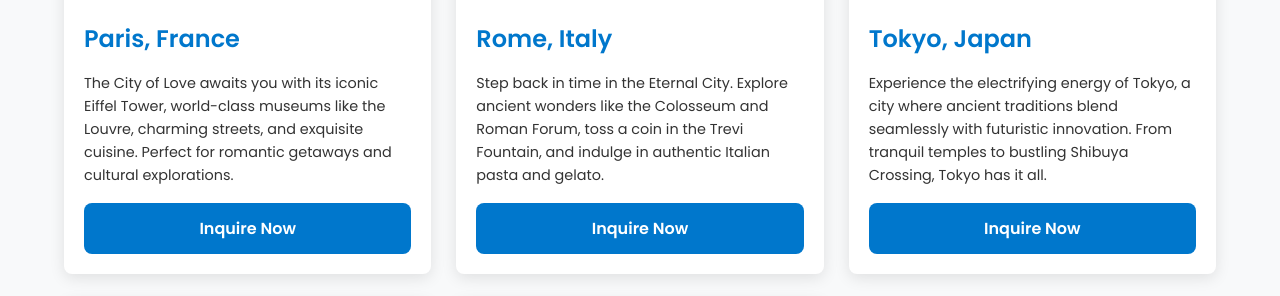
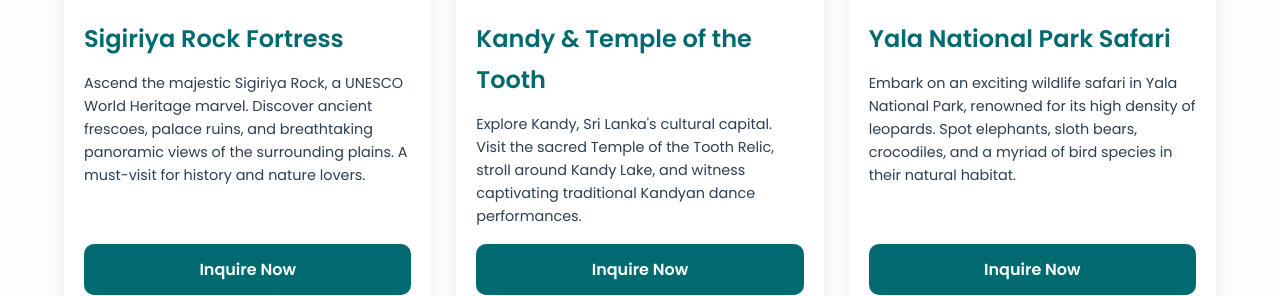
Before and after one commit to Dark-1717/yasintha17, a PHP site: page /destinations.php in a window 1280 px wide. Shown: the part 507-803 px from the top of the page. Run offline with PHP 8.4, Linux system fonts and the light colour scheme.

Commit message:
feat: Rebrand to LKD Travels with Sri Lankan theme
This commit rebrands the website to "LKD Travels" and implements a new UI/UX design focused on a Sri Lankan tourist company theme.

Key changes include:
- Updated company name to "LKD Travels" in headers, footers, page titles, content, and translation files.
- Defined and applied a new Sri Lankan-inspired color palette via CSS variables.
- Updated the hero banner image reference in CSS to suggest a Sri Lankan scene.
- Adapted placeholder content and image paths on index.php, destinations.php, and packages.php to feature Sri Lankan locations, tours, and themes.
- Updated English and placeholder Hindi translations in js/i18n.js to reflect the new company name and Sri Lankan-specific content.

Further work needed:
- Sourcing and adding actual images for all placeholders.
- Professional review and completion of Hindi translations.
- Implementation of backend functionality for contact form and potentially dynamic content management.

```diff
--- a/contact.php
+++ b/contact.php
@@ -3,7 +3,7 @@
 <head>
     <meta charset="UTF-8">
 <?php
-$pageTitle = "Contact Us";
+$pageTitle = "Contact LKD Travels";
 $activePage = "contact";
 include 'templates/header.php';
 ?>
@@ -48,10 +48,10 @@ include 'templates/header.php';
 
         <section id="contact-details">
             <h2 data-translate="contactDetailsTitle">Our Contact Information</h2>
-            <p><strong data-translate="contactAgencyName">GlobeTrotters Agency</strong></p>
+            <p><strong data-translate="contactAgencyName">LKD Travels</strong></p>
             <p data-translate="contactAddress">Address: 456 Adventure Avenue, Traveltown, USA</p>
             <p data-translate="contactPhone">Phone: (555) 123-4567</p>
-            <p><span data-translate="contactEmailLabel">Email:</span> <a href="mailto:contact@globetrotters.com">contact@globetrotters.com</a></p>
+            <p><span data-translate="contactEmailLabel">Email:</span> <a href="mailto:contact@lkdtravels.com">contact@lkdtravels.com</a></p>
             <p data-translate="contactBusinessHours">Business Hours: Monday - Friday, 9:00 AM - 6:00 PM (EST)</p>
         </section>
 
--- a/css/style.css
+++ b/css/style.css
@@ -3,22 +3,28 @@
 /* Google Fonts Import */
 @import url('https://fonts.googleapis.com/css2?family=Poppins:wght@300;400;600;700&family=Roboto:wght@400;500&family=Noto+Sans+Devanagari:wght@400;700&display=swap');
 
-/* CSS Variables for easier theme management */
+/* CSS Variables for LKD Travels - Sri Lankan Theme */
 :root {
-    --primary-color: #0077cc; /* Vibrant Blue */
-    --secondary-color: #ff6600; /* Energetic Orange */
-    --accent-color: #f4a261; /* Sandy Accent */
-    --text-color: #333333;
+    /* Sri Lankan Inspired Palette */
+    --primary-color: #006A71;   /* Deep Teal/Ocean Blue - Similar to previous primary, but richer */
+    --secondary-color: #FF7F3F; /* Vibrant Saffron/Orange - Good for CTAs */
+    --accent-color: #F4A261;    /* Warm Sandy Beige/Light Gold - For backgrounds or highlights */
+
+    --text-color: #2c3e50; /* Dark Slate Blue/Gray - Softer than pure black */
     --light-text-color: #ffffff;
-    --background-color: #f8f9fa; /* Light Gray Background */
+    --background-color: #fdfdfd; /* Very light, almost white, for a clean look */
     --card-background: #ffffff;
-    --footer-background: #2c3e50; /* Dark Blue-Gray */
+    --footer-background: #27374D; /* Darker, desaturated blue for footer */
+
+    /* Fonts - Kept from previous modern theme as they are versatile */
     --font-primary: 'Poppins', sans-serif;
     --font-secondary: 'Roboto', sans-serif;
     --font-hindi: 'Noto Sans Devanagari', sans-serif;
-    --card-shadow: 0 4px 15px rgba(0, 0, 0, 0.1);
-    --card-hover-shadow: 0 6px 20px rgba(0, 0, 0, 0.15);
-    --border-radius: 8px;
+
+    /* UI Elements */
+    --card-shadow: 0 5px 15px rgba(0, 0, 0, 0.08); /* Softer shadow */
+    --card-hover-shadow: 0 8px 25px rgba(0, 0, 0, 0.12);
+    --border-radius: 10px; /* Slightly more rounded */
 }
 
 /* Basic Reset */
@@ -125,7 +131,7 @@ main {
 
 /* Hero Section */
 #hero {
-    background: linear-gradient(rgba(0, 0, 0, 0.5), rgba(0, 0, 0, 0.5)), url('../images/hero-banner.jpg') no-repeat center center/cover; /* Placeholder image */
+    background: linear-gradient(rgba(0, 0, 0, 0.4), rgba(0, 0, 0, 0.4)), url('../images/sri-lanka-hero-banner.jpg') no-repeat center center/cover; /* Updated Placeholder image */
     color: var(--light-text-color);
     padding: 6rem 2rem;
     text-align: center;
--- a/destinations.php
+++ b/destinations.php
@@ -3,57 +3,57 @@
 <head>
     <meta charset="UTF-8">
 <?php
-$pageTitle = "Our Destinations";
+$pageTitle = "Destinations";
 $activePage = "destinations";
 include 'templates/header.php';
 ?>
         <section id="destinations-list">
-            <h2 data-translate="destinationsPageTitle">Explore Our Curated Destinations</h2>
-            <p data-translate="destinationsPageSubtitle">Discover breathtaking places around the globe. We offer a wide variety of locations to suit every traveler's dream.</p>
+            <h2 data-translate="destinationsPageTitle">Discover the Wonders of Sri Lanka</h2>
+            <p data-translate="destinationsPageSubtitle">Explore breathtaking landscapes, ancient cities, pristine beaches, and vibrant culture. LKD Travels offers curated experiences for every traveler.</p>
 
             <div class="grid-container">
-                <div class="destination-item" id="paris">
-                    <img src="images/paris-full.jpg" alt="Paris, France - Eiffel Tower">
+                <div class="destination-item" id="sigiriya">
+                    <img src="images/sigiriya-full.jpg" alt="Sigiriya Rock Fortress, Sri Lanka - Full View">
                     <div class="card-content">
-                        <h3 data-translate="parisTitle">Paris, France</h3>
-                        <p data-translate="parisFullDescription">The City of Love awaits you with its iconic Eiffel Tower, world-class museums like the Louvre, charming streets, and exquisite cuisine. Perfect for romantic getaways and cultural explorations.</p>
-                        <a href="contact.html?destination=paris" class="btn-details" data-translate="inquireNow">Inquire Now</a>
+                        <h3 data-translate="sigiriyaTitle">Sigiriya Rock Fortress</h3>
+                        <p data-translate="sigiriyaFullDescription">Ascend the majestic Sigiriya Rock, a UNESCO World Heritage marvel. Discover ancient frescoes, palace ruins, and breathtaking panoramic views of the surrounding plains. A must-visit for history and nature lovers.</p>
+                        <a href="contact.php?destination=sigiriya" class="btn-details" data-translate="inquireNow">Inquire Now</a>
                     </div>
                 </div>
 
-                <div class="destination-item" id="rome">
-                    <img src="images/rome-full.jpg" alt="Rome, Italy - Colosseum">
+                <div class="destination-item" id="kandy">
+                    <img src="images/kandy-temple.jpg" alt="Kandy & Temple of the Tooth, Sri Lanka">
                     <div class="card-content">
-                        <h3 data-translate="romeTitle">Rome, Italy</h3>
-                        <p data-translate="romeFullDescription">Step back in time in the Eternal City. Explore ancient wonders like the Colosseum and Roman Forum, toss a coin in the Trevi Fountain, and indulge in authentic Italian pasta and gelato.</p>
-                        <a href="contact.html?destination=rome" class="btn-details" data-translate="inquireNow">Inquire Now</a>
+                        <h3 data-translate="kandyTitle">Kandy & Temple of the Tooth</h3>
+                        <p data-translate="kandyFullDescription">Explore Kandy, Sri Lanka's cultural capital. Visit the sacred Temple of the Tooth Relic, stroll around Kandy Lake, and witness captivating traditional Kandyan dance performances.</p>
+                        <a href="contact.php?destination=kandy" class="btn-details" data-translate="inquireNow">Inquire Now</a>
                     </div>
                 </div>
 
-                <div class="destination-item" id="tokyo">
-                    <img src="images/tokyo-full.jpg" alt="Tokyo, Japan - Shibuya Crossing">
+                <div class="destination-item" id="yala">
+                    <img src="images/yala-leopard.jpg" alt="Yala National Park Leopard Safari, Sri Lanka">
                     <div class="card-content">
-                        <h3 data-translate="tokyoTitle">Tokyo, Japan</h3>
-                        <p data-translate="tokyoFullDescription">Experience the electrifying energy of Tokyo, a city where ancient traditions blend seamlessly with futuristic innovation. From tranquil temples to bustling Shibuya Crossing, Tokyo has it all.</p>
-                        <a href="contact.html?destination=tokyo" class="btn-details" data-translate="inquireNow">Inquire Now</a>
+                        <h3 data-translate="yalaTitle">Yala National Park Safari</h3>
+                        <p data-translate="yalaFullDescription">Embark on an exciting wildlife safari in Yala National Park, renowned for its high density of leopards. Spot elephants, sloth bears, crocodiles, and a myriad of bird species in their natural habitat.</p>
+                        <a href="contact.php?destination=yala" class="btn-details" data-translate="inquireNow">Inquire Now</a>
                     </div>
                 </div>
 
-                <div class="destination-item" id="bali">
-                    <img src="images/bali-full.jpg" alt="Bali, Indonesia - Rice Terraces">
+                <div class="destination-item" id="ella">
+                    <img src="images/ella-train-full.jpg" alt="Ella scenic train ride and Nine Arch Bridge, Sri Lanka">
                     <div class="card-content">
-                        <h3 data-translate="baliTitle">Bali, Indonesia</h3>
-                        <p data-translate="baliFullDescription">Known as the Island of Gods, Bali offers stunning beaches, lush rice paddies, vibrant coral reefs, and a unique spiritual culture. Ideal for relaxation, adventure, and yoga retreats.</p>
-                        <a href="contact.html?destination=bali" class="btn-details" data-translate="inquireNow">Inquire Now</a>
+                        <h3 data-translate="ellaTitle">Ella's Scenic Highlands</h3>
+                        <p data-translate="ellaFullDescription">Discover the charming hill country town of Ella. Hike to Little Adam's Peak, enjoy stunning views from Ella Gap, and take the iconic train journey over the Nine Arch Bridge through lush tea estates.</p>
+                        <a href="contact.php?destination=ella" class="btn-details" data-translate="inquireNow">Inquire Now</a>
                     </div>
                 </div>
 
-                <div class="destination-item" id="newyork">
-                    <img src="images/newyork-full.jpg" alt="New York, USA - Skyline">
+                <div class="destination-item" id="galle">
+                    <img src="images/galle-fort.jpg" alt="Galle Fort historical site, Sri Lanka">
                     <div class="card-content">
-                        <h3 data-translate="newyorkTitle">New York City, USA</h3>
-                        <p data-translate="newyorkFullDescription">The city that never sleeps! Experience Broadway shows, iconic landmarks like the Statue of Liberty and Times Square, diverse neighborhoods, and world-class shopping and dining.</p>
-                        <a href="contact.html?destination=newyork" class="btn-details" data-translate="inquireNow">Inquire Now</a>
+                        <h3 data-translate="galleTitle">Galle Fort & Colonial Charm</h3>
+                        <p data-translate="galleFullDescription">Step back in time at Galle Fort, a UNESCO World Heritage Site. Explore its charming cobblestone streets, Dutch colonial architecture, boutique shops, and enjoy stunning ocean views from the ramparts.</p>
+                        <a href="contact.php?destination=galle" class="btn-details" data-translate="inquireNow">Inquire Now</a>
                     </div>
                 </div>
             </div>
--- a/templates/footer.php
+++ b/templates/footer.php
@@ -1,6 +1,6 @@
 </main> <!-- Closing main tag from header.php -->
     <footer>
-        <p data-translate="footerText">&copy; 2024 GlobeTrotters. All rights reserved.</p>
+        <p data-translate="footerText">&copy; 2024 LKD Travels. All rights reserved.</p>
     </footer>
 
     <script src="js/i18n.js"></script>
--- a/templates/header.php
+++ b/templates/header.php
@@ -8,13 +8,13 @@ $activePage = isset($activePage) ? $activePage : ""; // e.g., "home", "destinati
 <head>
     <meta charset="UTF-8">
     <meta name="viewport" content="width=device-width, initial-scale=1.0">
-    <title><?php echo htmlspecialchars($pageTitle); ?> - GlobeTrotters</title>
+    <title><?php echo htmlspecialchars($pageTitle); ?> - LKD Travels</title>
     <link rel="stylesheet" href="css/style.css">
     <!-- Link to Google Fonts is in style.css via @import -->
 </head>
 <body class="<?php echo htmlspecialchars($activePage); ?>"> <!-- Add activePage class to body for potential page-specific styling -->
     <header>
-        <a href="index.php" class="logo">Globe<span>Trotters</span></a>
+        <a href="index.php" class="logo">LKD<span> Travels</span></a>
         <nav>
             <ul>
                 <li><a href="index.php" class="<?php echo ($activePage === 'home') ? 'active' : ''; ?>" data-translate="navHome">Home</a></li>
```
Also changed, not shown: about.php (+5 -5 lines), index.php (+14 -14 lines), js/i18n.js (+67 -71 lines), packages.php (+18 -27 lines).
